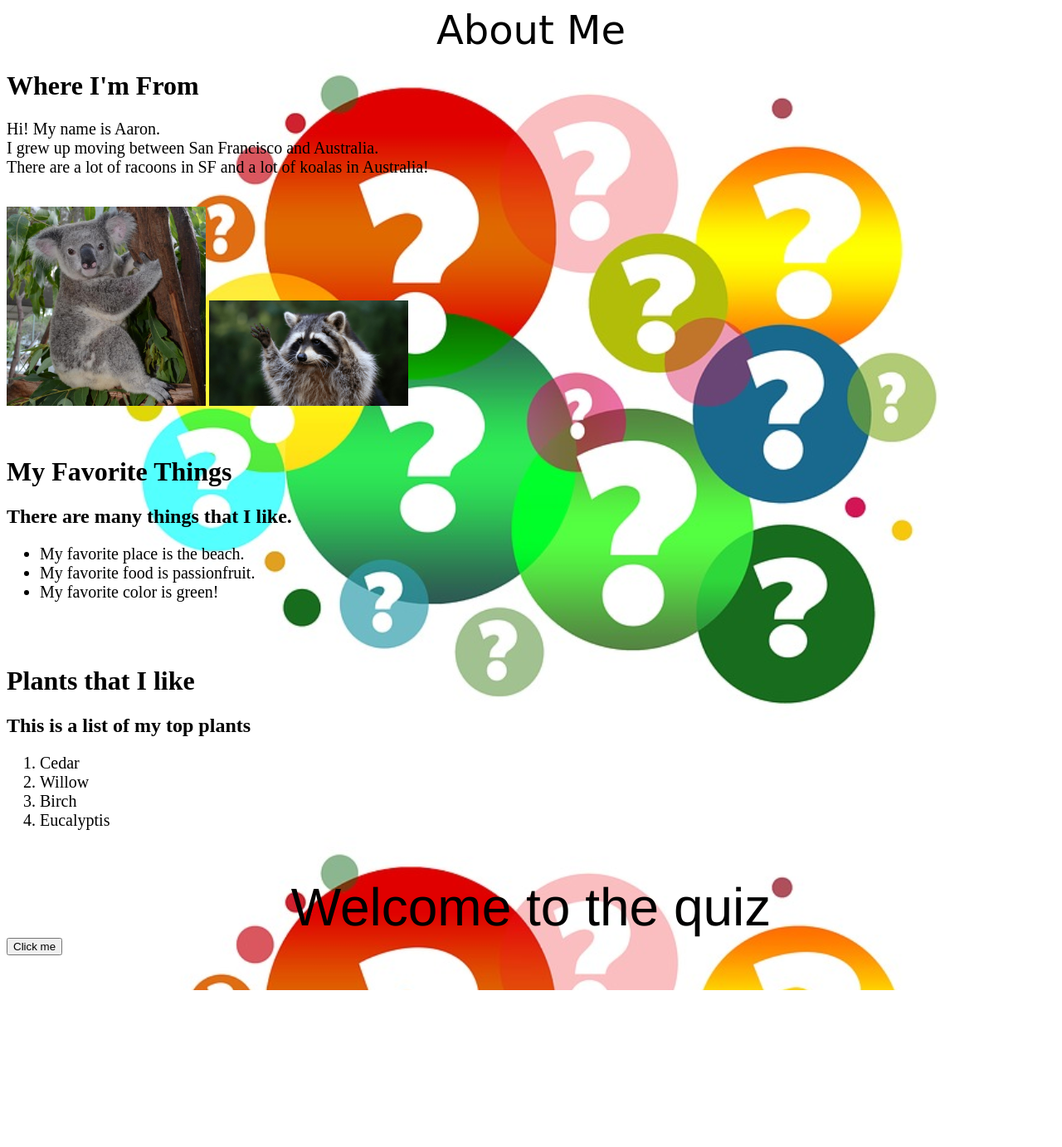
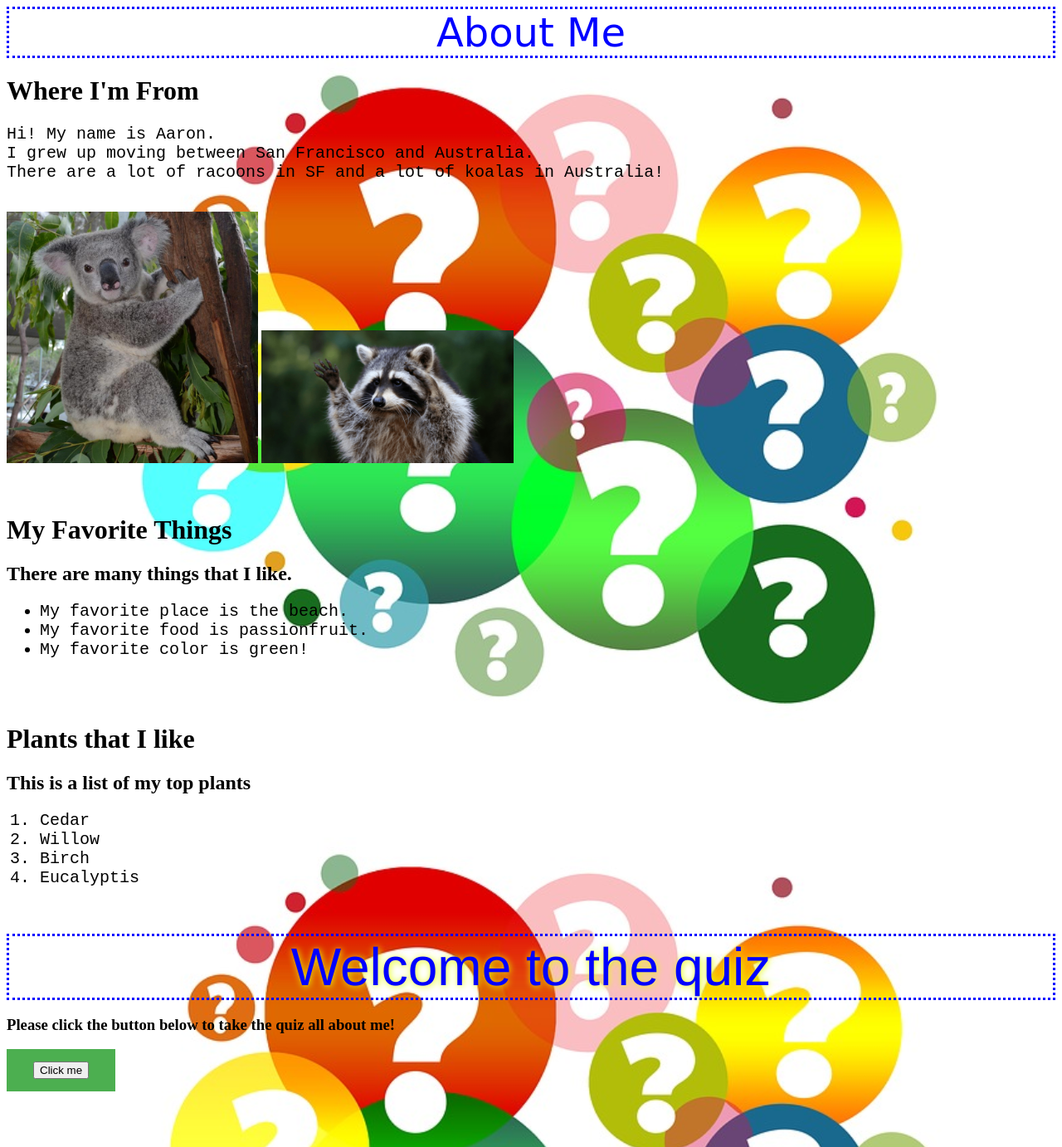
Before and after one commit to AaronEdwardGlenn/bootcamp-one-week-one, a plain HTML site: page lab-01/index.html in a window 1280 px wide. Shown: the whole page at 83% size. Before the commit the page ends 1193 px from the top, so only its background shows below. Drawn offline with Linux system fonts and the light colour scheme.

Commit message:
added more css and fixed my final question import/export

```diff
--- a/lab-01/index.html
+++ b/lab-01/index.html
@@ -52,6 +52,7 @@
 
     <div class = "yo">Welcome to the quiz</div>
 
+    <h3>Please click the button below to take the quiz all about me!</h3>
 
 <div class = "name">
 
@@ -67,7 +68,7 @@
 
 <article class="hidden" id="thanks">
 
-        Thank you for taking my quiz!
+        <h1>Thank you for taking my quiz!</h1>
         </article>
 
 
--- a/lab-01/style.css
+++ b/lab-01/style.css
@@ -1,35 +1,58 @@
 .hidden {
     opacity: 0;
 }
+
+
 body{
     background-image: url(../img/question-mark.jpg);
     background-repeat: repeat-y;
     color: black;
     background-size: 110%;
     background-position: top;
+    text-emphasis: hilight;
 }
+
+
 .yo {
-
     font-family: 'Franklin Gothic Medium', 'Arial Narrow', Arial, sans-serif;
     font-size: 400%;
     text-align: center;
+    color:blue;
+    border-style: dotted;
+    text-shadow: 1px 1px 8px rgb(229, 255, 0);
+
 }
 
+
 img {
+    width: 24%;
+    height: auto;
+}
 
-    width: 19%;
-    height: auto;
 
-}
 .top {
 
     font-family: cursive;
     font-size: 300%;
-text-align: center;
+    text-align: center;
+    border-style: dotted;
+    color: blue;
 }
 
 .text {
 
-font-size: 20px;
+    font-size: 20px;
+    font-family: 'Courier New', Courier, monospace;
 
 }
+
+.name {
+    background-color: #4CAF50; /* Green */
+    border: none;
+    color: white;
+    padding: 15px 32px;
+    text-align: center;
+    text-decoration: none;
+    display: inline-block;
+    font-size: 16px;
+  }
```
